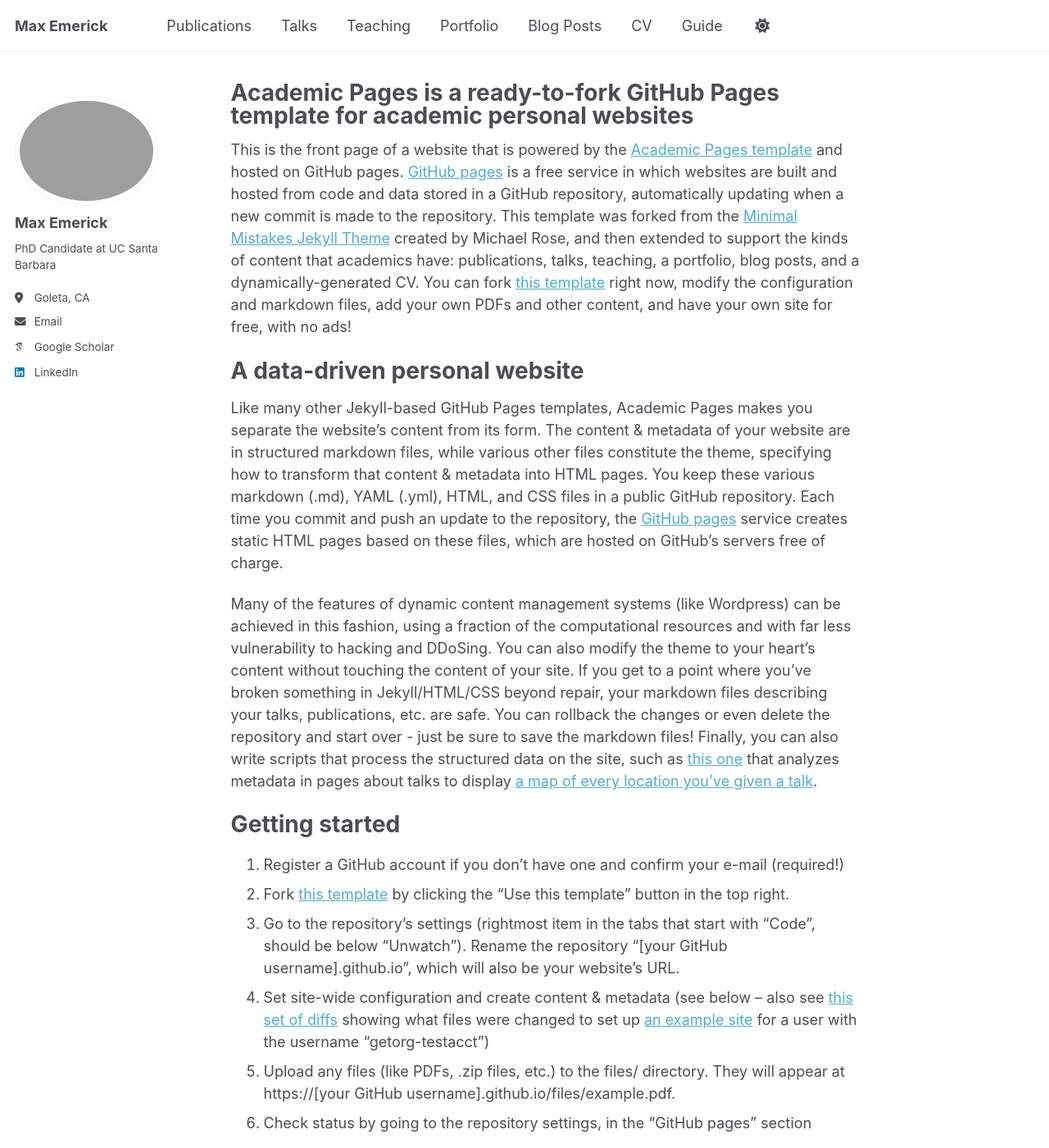
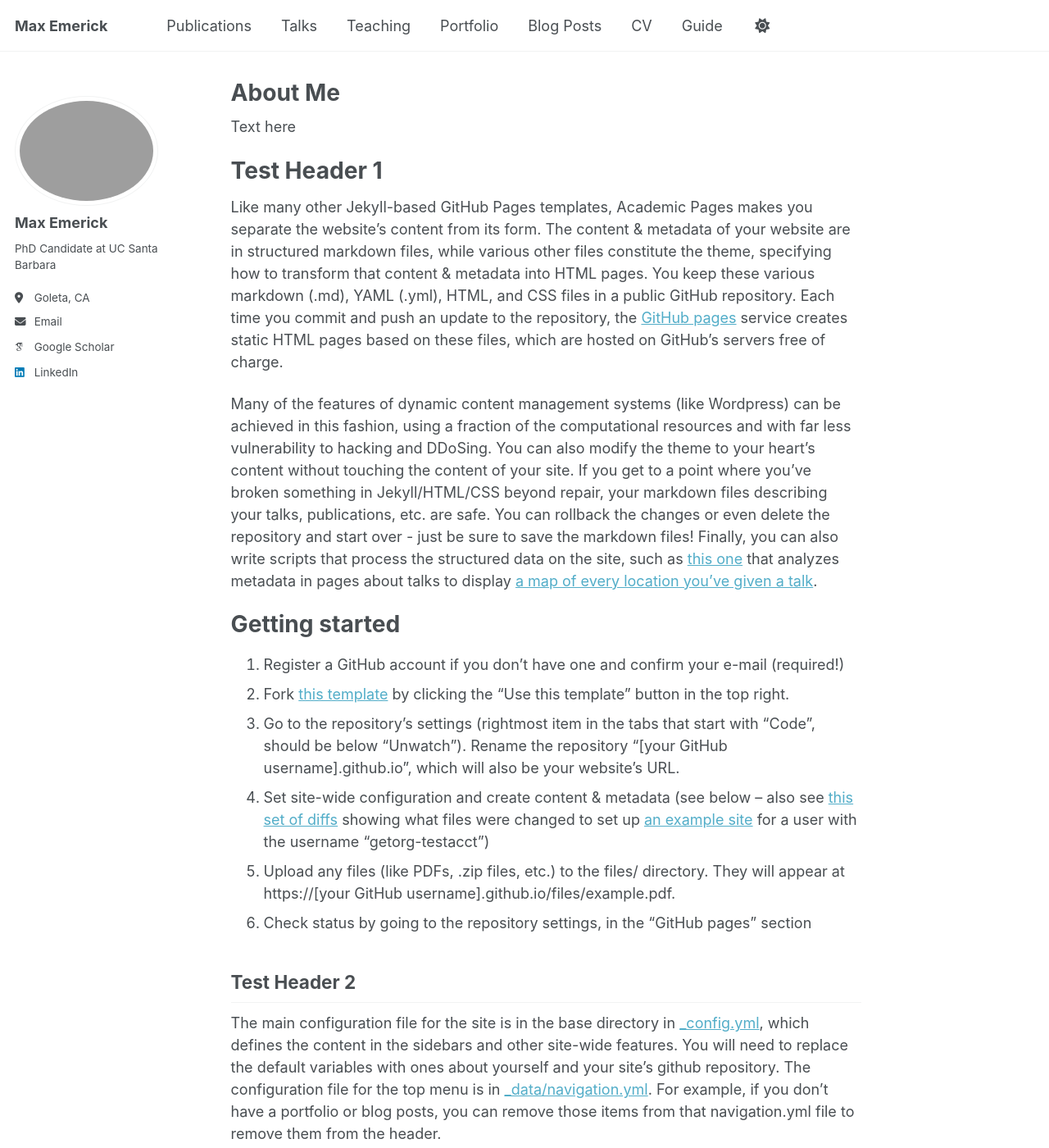
Before and after one commit to maxemerick/maxemerick.github.io, a Jekyll site: the page built from _pages/about.md, in a window 1280 px wide and 1400 px high. Shown: the whole window at 82% size. Built offline with Jekyll 4.4.1, drawn with Linux system fonts in a browser that asks for light colours; some web fonts are replaced; some of the changed text lies outside the part shown.

Commit message:
test commit

```diff
--- a/_pages/about.md
+++ b/_pages/about.md
@@ -1,15 +1,15 @@
 ---
 permalink: /
-title: "Academic Pages is a ready-to-fork GitHub Pages template for academic personal websites"
+title: "About Me"
 author_profile: true
 redirect_from:
   - /about/
   - /about.html
 ---
 
-This is the front page of a website that is powered by the [Academic Pages template](https://github.com/academicpages/academicpages.github.io) and hosted on GitHub pages. [GitHub pages](https://pages.github.com) is a free service in which websites are built and hosted from code and data stored in a GitHub repository, automatically updating when a new commit is made to the repository. This template was forked from the [Minimal Mistakes Jekyll Theme](https://mmistakes.github.io/minimal-mistakes/) created by Michael Rose, and then extended to support the kinds of content that academics have: publications, talks, teaching, a portfolio, blog posts, and a dynamically-generated CV. You can fork [this template](https://github.com/academicpages/academicpages.github.io) right now, modify the configuration and markdown files, add your own PDFs and other content, and have your own site for free, with no ads!
+Text here
 
-A data-driven personal website
+Test Header 1
 ======
 Like many other Jekyll-based GitHub Pages templates, Academic Pages makes you separate the website's content from its form. The content & metadata of your website are in structured markdown files, while various other files constitute the theme, specifying how to transform that content & metadata into HTML pages. You keep these various markdown (.md), YAML (.yml), HTML, and CSS files in a public GitHub repository. Each time you commit and push an update to the repository, the [GitHub pages](https://pages.github.com/) service creates static HTML pages based on these files, which are hosted on GitHub's servers free of charge.
 
@@ -24,7 +24,7 @@ Getting started
 1. Upload any files (like PDFs, .zip files, etc.) to the files/ directory. They will appear at https://[your GitHub username].github.io/files/example.pdf.
 1. Check status by going to the repository settings, in the "GitHub pages" section
 
-Site-wide configuration
+Test Header 2
 ------
 The main configuration file for the site is in the base directory in [_config.yml](https://github.com/academicpages/academicpages.github.io/blob/master/_config.yml), which defines the content in the sidebars and other site-wide features. You will need to replace the default variables with ones about yourself and your site's github repository. The configuration file for the top menu is in [_data/navigation.yml](https://github.com/academicpages/academicpages.github.io/blob/master/_data/navigation.yml). For example, if you don't have a portfolio or blog posts, you can remove those items from that navigation.yml file to remove them from the header.
 
```
